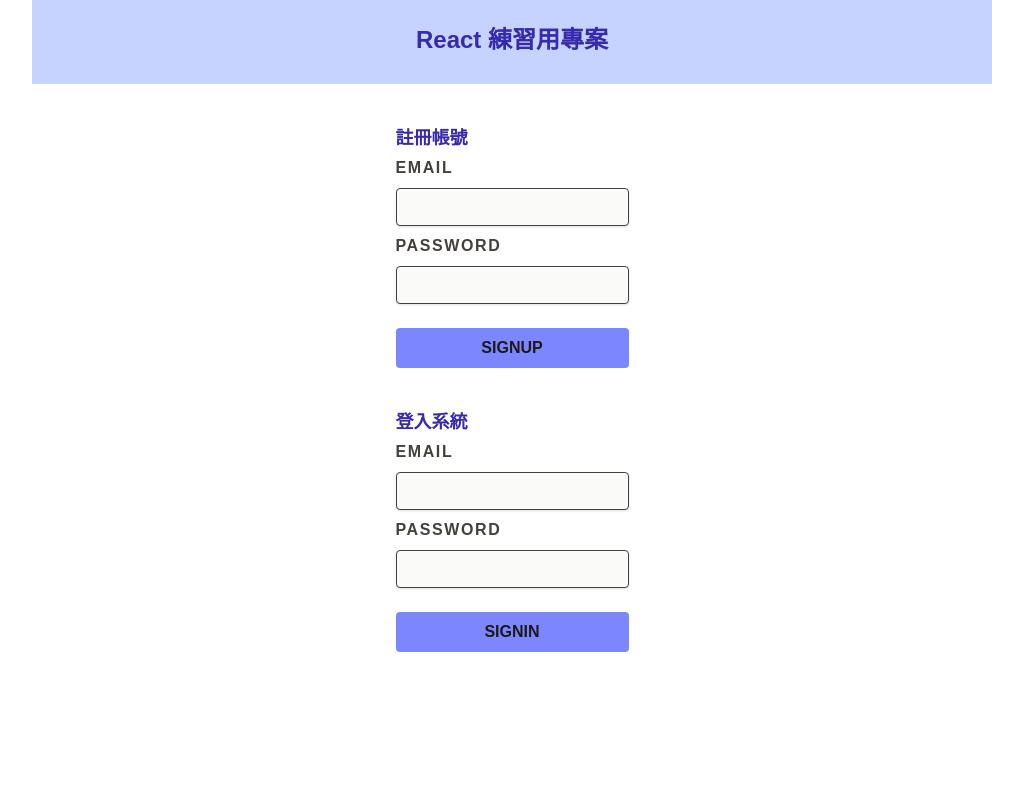
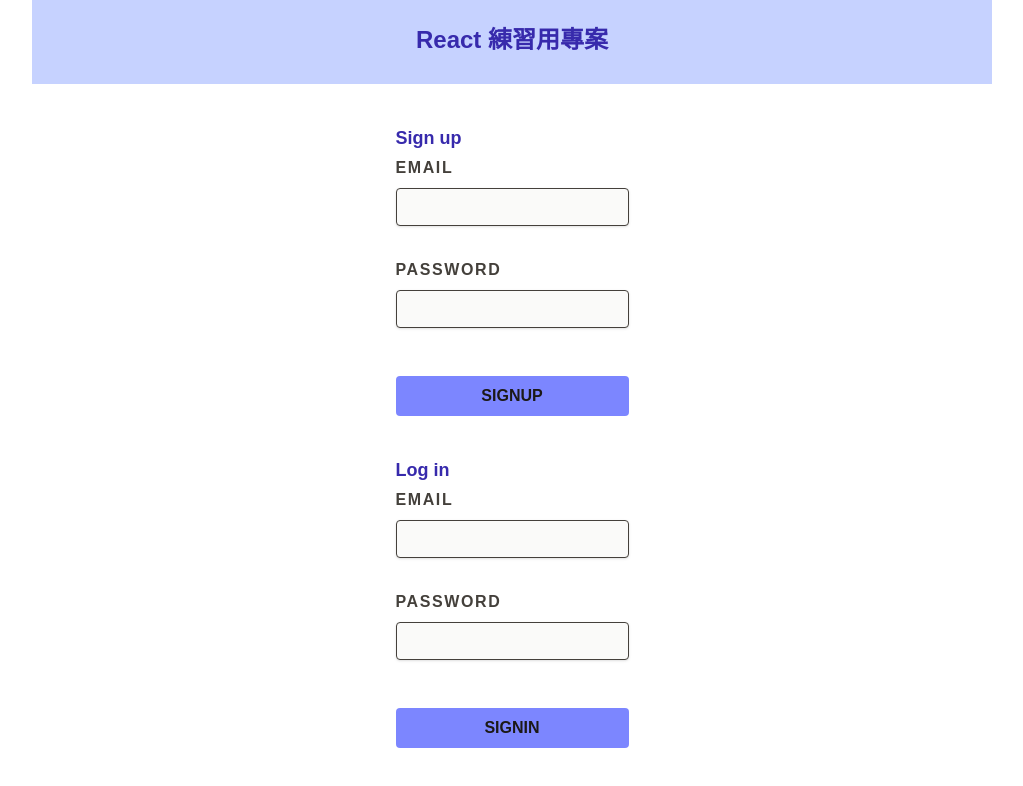
Before and after one commit to yiyun-liao/bootcamp-react-practice, a Next.js app in the folder my-app/: page / in a window 1280 px wide. Shown: the top 786 px of the page, without its empty margins (128-1151 px from the left). Built offline with nearby package versions, Linux system fonts and the light colour scheme.

Commit message:
feature/signin and login

```diff
--- a/my-app/src/app/globals.css
+++ b/my-app/src/app/globals.css
@@ -38,4 +38,5 @@
   align-items: center;
   justify-content: flex-start;
   gap: 40px;
+  padding-bottom: 80px;
 }
--- a/my-app/src/app/page.tsx
+++ b/my-app/src/app/page.tsx
@@ -1,10 +1,10 @@
 import AuthForm from '../components/AuthForm';
 
 const Page: React.FC = () => {
-    let banner = "w-full px-4 py-6  bg-indigo-200"
-    let authForm = "max-w-sm"
-    let styleH1 = "text-2xl text-indigo-800 font-black pb-1 m-auto text-center";
-    let styleH2 = "text-lg text-indigo-800 font-black pb-1";
+    const banner = "w-full px-4 py-6  bg-indigo-200"
+    const authForm = "max-w-sm"
+    const styleH1 = "text-2xl text-indigo-800 font-black pb-1 m-auto text-center";
+    const styleH2 = "text-lg text-indigo-800 font-black pb-1";
 
     return (
         <main>
@@ -12,11 +12,11 @@
                 <h1 className={styleH1}>React 練習用專案</h1>
             </section>
             <section className={authForm}>
-                <h2 className={styleH2}>註冊帳號</h2>
+                <h2 className={styleH2}>Sign up</h2>
                 <AuthForm type="signup" />
             </section>
             <section className={authForm}>
-                <h2 className={styleH2}>登入系統</h2>
+                <h2 className={styleH2}>Log in</h2>
                 <AuthForm type="signin" />
             </section>
         </main>
--- a/my-app/src/components/AuthForm.tsx
+++ b/my-app/src/components/AuthForm.tsx
@@ -10,47 +10,58 @@
 export default function AuthForm({type}:FormProps){
     const [enteredEmail, setEnteredEmail] = useState('');
     const [enteredPassword, setEnteredPassword] = useState('');
-    const [submitted, setSubmitted] = useState(false);
+    const [submitted, setSubmitted] = useState(true);
 
-    function handleInputChange(identifier:string, value:string) {
-      if (identifier === 'email') {
-        setEnteredEmail(value);
-      } else {
-        setEnteredPassword(value);
-      }
-    }
+
+    const emailEmpty = enteredEmail.trim() === '';
+    const emailInvalid = !enteredEmail.includes('@');
+    const passwordEmpty = enteredPassword.trim() === '';
+    const passwordInvalid = enteredPassword.length < 6;
+
+    const showEmailError = !submitted && (emailEmpty || emailInvalid);
+    const showPasswordError = !submitted && (passwordEmpty || passwordInvalid);
+
+    const emailErrorMessage = emailEmpty ? '帳號不得空白' :
+        emailInvalid ? '帳號不正確' : '';
+
+    const passwordErrorMessage = passwordEmpty ? '密碼不得空白' :
+        passwordInvalid ? '密碼不得少於六個字元' : '';
+
+    const formInvalid = emailEmpty || emailInvalid || passwordEmpty || passwordInvalid;
 
     function handleSubmit(e: React.FormEvent){
         e.preventDefault();
-        setSubmitted(true);
+        if (!formInvalid) {
+            setSubmitted(true);
+            console.log(type, '送出資料：', { email: enteredEmail, password: enteredPassword });
+        }else{
+            setSubmitted(false);
+        }
     }
 
-    const emailNotValid = submitted && !enteredEmail.includes('@');
-    const passwordNotValid = submitted && enteredPassword.trim().length < 6;
 
     return(
         <form onSubmit={handleSubmit}>
             <div className="flex flex-col gap-2 mb-6">
                 <Input
                     label = 'Email'
-                    invalid={emailNotValid}
+                    invalid={showEmailError}
                     type="email"
-                    onChange={(event) => handleInputChange('email', event.target.value)}
+                    value={enteredEmail}
+                    errorMessage={showEmailError ? emailErrorMessage : ''}
+                    onChange={(e) => setEnteredEmail(e.target.value)}
                     />
                 <Input
                     label = 'Password'
-                    invalid={passwordNotValid}
+                    invalid={showPasswordError}
                     type="password"
-                    onChange={(event) => handleInputChange('password', event.target.value)}
+                    value={enteredPassword}
+                    errorMessage={showPasswordError ? passwordErrorMessage : ''}
+                    onChange={(e) => setEnteredPassword(e.target.value)}
                     />
             </ div>
             <div className="flex justify-end gap-2">
-                <Button
-                    variant="solid"
-                    width='full'
-                    type="submit"
-                    children={type}
-                    />
+                <Button variant="solid" width='full' type="submit">{type}</Button>
             </div>
         </form>
     )
--- a/my-app/src/components/Button.tsx
+++ b/my-app/src/components/Button.tsx
@@ -1,5 +1,9 @@
-export default function Button({children, variant= 'solid', width = 'fit', ...props}){
-    //variant=['solid', 'text-button'];
+interface ButtonProps extends React.ButtonHTMLAttributes<HTMLButtonElement> {
+    variant?: 'solid' | 'text-button';
+    width?: 'full' | 'fit';
+  }
+
+export default function Button({children, variant= 'solid', width = 'fit', ...props}:ButtonProps){
 
     let style = "px-3 py-2 font-semibold uppercase rounded overflow-hidden whitespace-nowrap"
 
--- a/my-app/src/components/Input.tsx
+++ b/my-app/src/components/Input.tsx
@@ -1,4 +1,11 @@
-export default function Input({label, invalid, ...props}){
+interface InputProps  extends React.InputHTMLAttributes<HTMLInputElement> {
+    label: string;
+    invalid : boolean;
+    type: string;
+    errorMessage?: string;
+}
+
+export default function Input({label, invalid,errorMessage, ...props}:InputProps){
     let labelClasses = "block mb-2 text-base font-bold tracking-widest uppercase";
     let inputClasses = "w-full px-3 py-2 leading-tight border rounded shadow";
     if (invalid){
@@ -9,9 +16,12 @@
       inputClasses += " text-stone-700 bg-stone-50";
     }
     return (
-      <p>
+      <div>
         <label className={labelClasses}>{label}</label>
         <input className={inputClasses} {...props}/>
-      </p>
+        <div>
+            <p className="text-red-400 mt-1 text-sm min-h-5">{errorMessage}</p>
+        </div>
+      </div>
     )
   }
```
